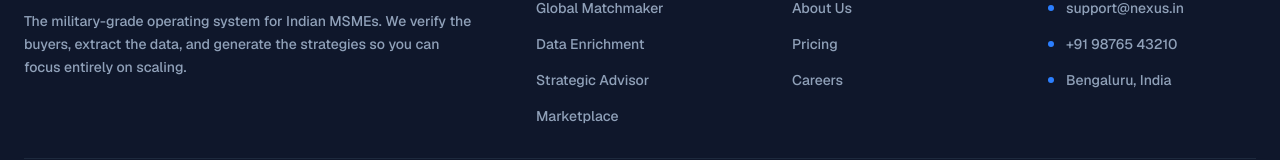
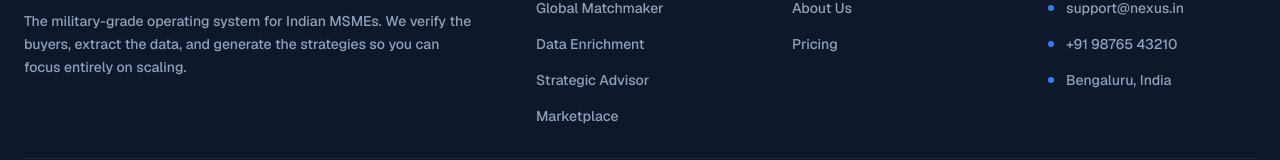
Before and after one commit to aryandotexe30/Nexus, a Next.js app: page / in a window 1280 px wide. Shown: the part 3121-3281 px from the top of the page. Built offline with nearby package versions, Linux system fonts and the light colour scheme; no server answers.

Commit message:
chore: remove careers link from footer

```diff
--- a/src/app/page.tsx
+++ b/src/app/page.tsx
@@ -418,7 +418,6 @@
                 <ul className="space-y-4 text-sm font-medium text-slate-400">
                   <li><Link href="/about" className="hover:text-blue-400 transition-colors">About Us</Link></li>
                   <li><Link href="#" className="hover:text-blue-400 transition-colors">Pricing</Link></li>
-                  <li><Link href="#" className="hover:text-blue-400 transition-colors">Careers</Link></li>
                 </ul>
               </div>
 
```
